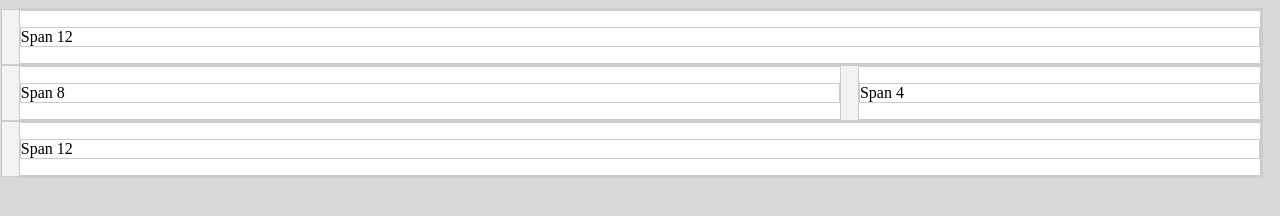
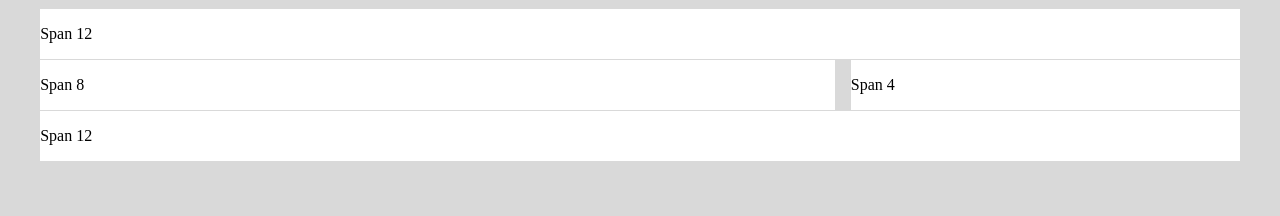
Before and after one commit to daviddarnes/flynn, a website: page demo/index.html in a window 1280 px wide. Drawn offline with Linux system fonts and the light colour scheme.

Commit message:
Reduced container width, fine tune gutter value, removed container from grid calculator. Maths were looking funny

```diff
--- a/less/demo.less
+++ b/less/demo.less
@@ -4,19 +4,9 @@
 
 body {
 	background: darken(white, 15%);
-	* {
-		border: 1px solid darken(white, 20%);
-	}
-}
-
-.container {
-	background: darken(white, 10%);
-}
-
-.row {
-	background: darken(white, 5%);
 }
 
 [class*="span-"] {
 	background: white;
+	margin-top: 1px;
 }
--- a/less/grid.less
+++ b/less/grid.less
@@ -5,10 +5,10 @@
 
 // Default variables for fluid grid columns and gutters and a max container width, add comments when using a breakpoint based grid
 @column: 7%; // The column width
-@gutter: 1.33%; // The gutter width
+@gutter: 1.333%; // The gutter width
 
 .container { // The maximum size of your fluid grid
-	max-width: 1600px;
+	max-width: 1200px;
 }
 
 .grid( @column, @gutter ) {
@@ -23,7 +23,7 @@
 	.span-9 {  width:@column * 9  + @gutter * 8; }
 	.span-10 { width:@column * 10 + @gutter * 9; }
 	.span-11 { width:@column * 11 + @gutter * 10; }
-	.span-12, .container { width:@column * 12 + @gutter * 11; }
+	.span-12 { width:@column * 12 + @gutter * 11; }
 
 	[class*="span-"] {
 		&.shift-1 {  margin-left:@column + @gutter * 2; }
```
Also changed, not shown: demo/demo.css, demo/grid.css, grid.css.
